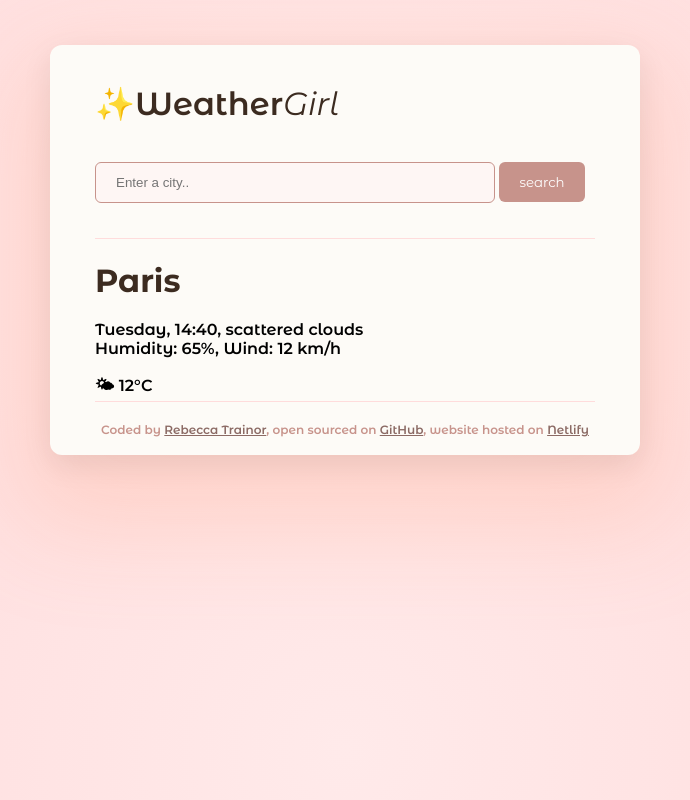
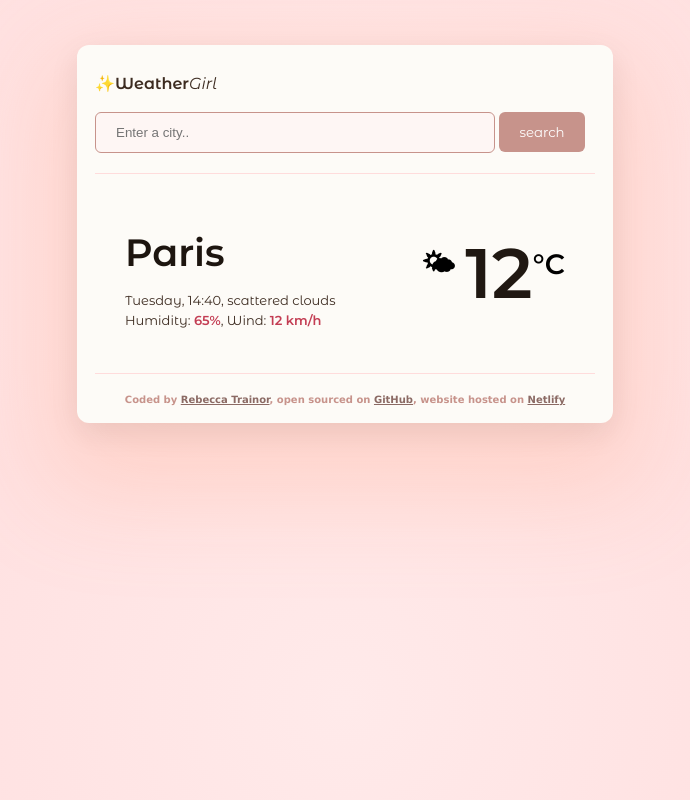
Before and after one commit to rebeccacorrinne/WeatherGirl, a plain HTML site: page index.html in a window 1280 px wide. Shown: the whole page, without its empty margins (295-985 px from the left). Drawn offline with Linux system fonts and the light colour scheme.

Commit message:
Added styling to weather app details container

```diff
--- a/index.html
+++ b/index.html
@@ -10,7 +10,6 @@
     <title>Document</title>
 </head>
 <body>
-
     <div class ="weather-app">
     <header>
          <h1> <span class="logo">✨Weather<span class="logo2">Girl</span></span>
@@ -22,17 +21,25 @@
 </form>
     </form>
 </header>
+
 <main>
-    <H1>Paris</H1>
-    <p>
+    <div class="weather-app-data">
+    <div>
+    <H1 class="city-name">Paris</H1>
+    <p class="weather-app-details">
         Tuesday, 14:40, scattered clouds
     <br />
-Humidity: 65%, Wind: 12 km/h</p>
-🌤 12°C
+    Humidity: <strong>65%</strong>, Wind: <strong>12 km/h</strong>
+    </p>
+</div>
+<div class="weather-app-temp-container">
+    <div class="weather-icon">🌤</div>
+    <div class="weather-temp">12</div>
+    <div class="weather-app-unit">°C</div>
+</div>
+</div>
 </main>
-
  <footer> Coded by <a href="https://github.com/rebeccacorrinne" target="_blank">Rebecca Trainor</a>, open sourced on <a href="https://github.com/rebeccacorrinne/WeatherApp" target="_blank">GitHub</a>, website hosted on <a href="https://app.netlify.com/projects/rebeccacorrinneweatherapp/overview" target="_blank">Netlify</a> </footer>
 </div>
-
-</body>
+</div>
 </html>
--- a/style.css
+++ b/style.css
@@ -6,11 +6,10 @@ background: radial-gradient(circle, #FFEAEA 0%, #FFDCDC 100%);
 }
 
 
-
 h1 {
     color: #3C2B20;
-    font-size: 32px;
-    margin-bottom: 20px;
+    font-size: 16px;
+    margin-bottom: 0;
   }
 
 .logo{
@@ -20,7 +19,7 @@ font-family: "Montserrat Alternates", sans-serif;
 
 }
 .logo2{
-      font-family: "Montserrat Alternates", sans-serif;
+font-family: "Montserrat Alternates", sans-serif;
   font-weight: 400;
   font-style: italic;
 
@@ -28,18 +27,62 @@ font-family: "Montserrat Alternates", sans-serif;
 
 header{
     border-bottom: #FFDCDC 1px solid;
-    padding: 0 0 15px 0;
 }
 
 .weather-app{
 background-color: #FDFBF7;
-    padding: 18px 45px;
+    padding: 18px 18px;
     border-radius: 20px;
     max-width: 500px;
     margin: 45px auto;
     border-radius: 12px;
 box-shadow: 0 10px 30px rgba(0, 0, 0, 0.08),
     0 40px 100px 30px rgba(255, 160, 122, 0.25);
+}
+.weather-app-data{
+    display: flex;
+    justify-content: space-between;
+}
+
+.city-name{
+    color: #1d150f;
+    font-size: 38px;
+    line-height: 48px;
+    font-weight: 600;
+    margin-bottom: 0;
+}
+
+.weather-app-details
+{
+    color: #3C2B20;
+    font-size: 13px;
+    line-height: 20px;
+    font-weight: 400;
+}
+.weather-app-details strong{
+    color: #c33d53;
+    font-weight: 600;
+}
+
+.weather-app-temp-container{
+    display: flex;
+    align-items: center;
+}
+
+.weather-icon{
+font-size: 28px;
+margin-bottom: 10px;
+}
+
+.weather-temp{
+    font-size: 70px;
+    color: #201812;
+    margin-left: 10px;
+}
+
+.weather-app-unit{
+    margin-bottom: 18px;
+    font-size: 28px;
 }
 
 .search-form-input{
@@ -62,8 +105,13 @@ box-shadow: 0 10px 30px rgba(0, 0, 0, 0.08),
   transition: background-color 0.3s ease;
 }
 
+main{
+    padding: 30px;
+}
+
+
 .search-button:hover {
-  background-color: #B57F77; /* A slightly darker shade for the hover effect */
+  background-color: #B57F77;
 }
 
 a{
@@ -75,6 +123,7 @@ footer{
        border-top: #FFDCDC 1px solid;
     padding: 20px 0 0 0;
     text-align: center;
-    font-size: 12px;
+    font-size: 10px;
     color: #C7938B;
+    font-family:'Lucida Sans',Geneva, Verdana, sans-serif
 }
```
